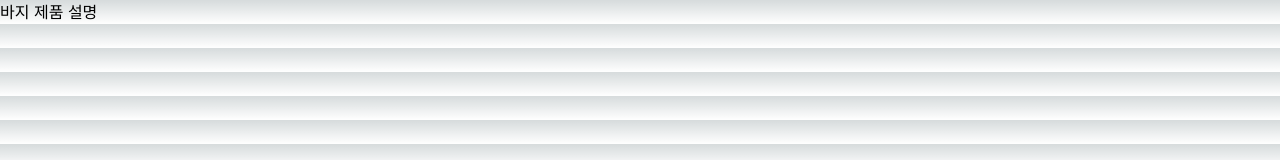
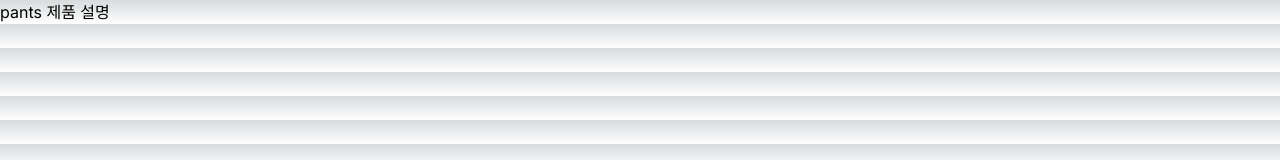
Before and after one commit to joresserwe/nextjs-basic, a Next.js app: page /products/pants in a window 1280 px wide. Shown: the top 160 px of the page. Built offline with nearby package versions, Linux system fonts and the light colour scheme.

Commit message:
동적 라우팅

```diff
--- /dev/null
+++ b/src/app/products/[slug]/page.tsx
@@ -0,0 +1,16 @@
+type Props = {
+  params: {
+    slug: string;
+  };
+};
+
+export default function PantsPage({ params }: Props) {
+  return <div>{params.slug} 제품 설명</div>;
+}
+
+export function generateStaticParams() {
+  const products = ['pants', 'skirt'];
+  return products.map(product => ({
+    slug: product,
+  }));
+}
--- a/src/app/products/pants/page.tsx
+++ /dev/null
@@ -1,4 +0,0 @@
-import React from 'react';
-export default function PantsPage() {
-  return <div>바지 제품 설명</div>;
-}
```
